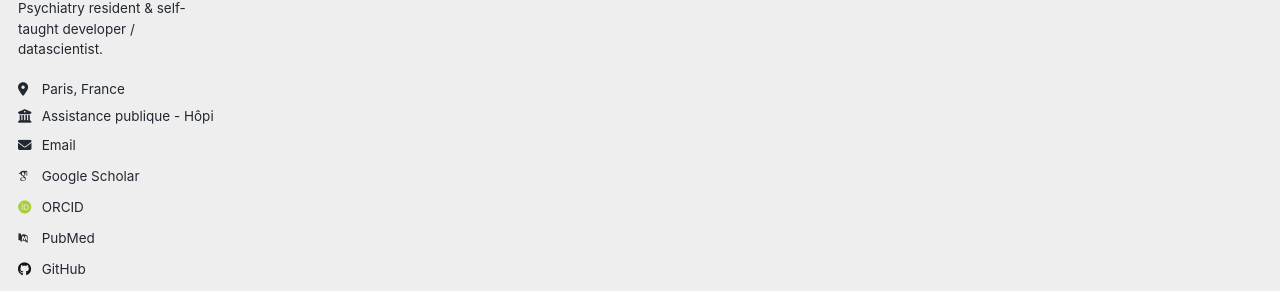
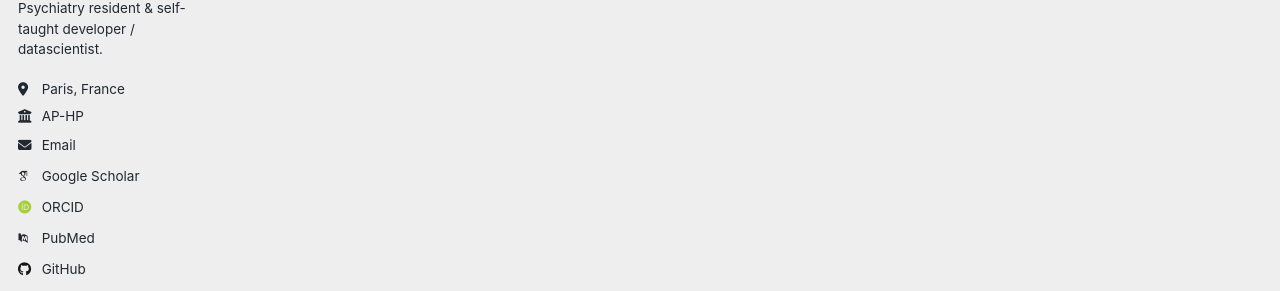
Before and after one commit to thiswillbeyourgithub/website, a Jekyll site: the page built from _pages/year-archive.html, in a window 1280 px wide. Shown: the part 317-608 px from the top of the page. Built offline with Jekyll 4.4.1, drawn with Linux system fonts in a browser that asks for light colours; some web fonts are replaced; a script that is not in the unit is left out.

Commit message:
APHP
Signed-off-by: thiswillbeyourgithub <26625900+thiswillbeyourgithub@users.noreply.github.com>

```diff
--- a/_config.yml
+++ b/_config.yml
@@ -28,7 +28,7 @@ author:
   pronouns         : # example: "she/her"
   bio              : "Psychiatry resident & self-taught developer / datascientist."
   location         : "Paris, France"
-  employer         : "Assistance publique - Hôpitaux de Paris"
+  employer         : "AP-HP"
   uri              : # URL
   email            : "getintouch@oliviercornelis.fr"
 
```
